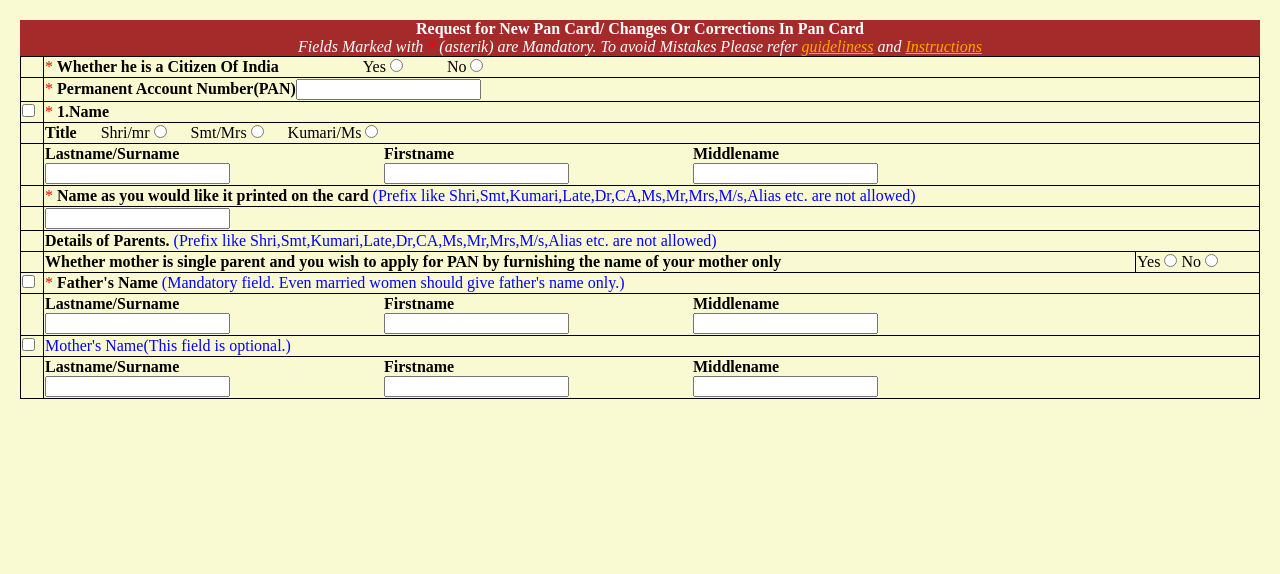
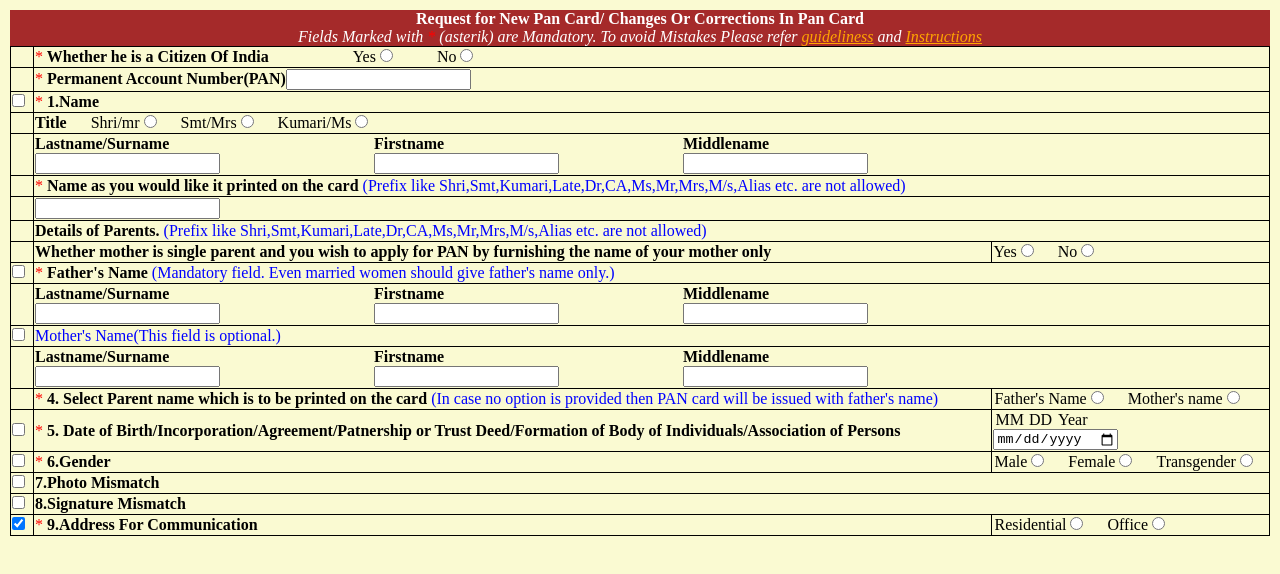
Before and after one commit to Karthick-code/PanCard, a plain HTML site: page index.html in a window 1280 px wide. Drawn offline with Linux system fonts and the light colour scheme.

Commit message:
Updated index file

```diff
--- a/index.html
+++ b/index.html
@@ -25,7 +25,7 @@
     }
 
     body {
-      margin:20px 20px 20px 20px;
+      margin:10px 10px 10px 10px;
       background-color: lightgoldenrodyellow;
     }
 
@@ -133,14 +133,14 @@
         </td>
       </tr>
       <tr >
-        <td ></td>
+        <td></td>
         <td>      <!-- <td colspan="2"> here i have tried fro columnspan but it doesn't changed -->
             <b>Whether mother is single parent and you wish to apply for PAN by furnishing the name of your mother only</b>
         </td>
         <td >
             <label for="yes" >Yes</label>
             <input type="radio" name="" id="yes">
-            <label for="no">No</label>
+            <label for="no" style="padding-left: 20px;">No</label>
             <input type="radio" name="" id="no">
         </td>
       </tr>
@@ -197,6 +197,74 @@
           </b>
         </td>
       </tr>
+      <tr>
+        <td></td>
+        <td>
+          <span class="main">*</span>
+          <b>4. Select Parent name which is to be printed on the card</b>
+          <span class="prefix">(In case no option is provided then PAN card will be issued with father's name)</span>
+        </td>
+        <td>
+          <label for="Father's name" style="padding-left: 1px;">Father's Name</label>
+          <input type="radio" name="" id="Father's name">
+          <label for="Mother's name"style="padding-left: 20px;">Mother's name</label>
+          <input type="radio" name="" id="Mother's name">
+        </td>
+      </tr>
+      <tr>
+        <td style="width:20px;"><input type="checkbox" name="" id=""></td>
+        <td>
+          <span class="main">*</span>
+          <b>5. Date of Birth/Incorporation/Agreement/Patnership or Trust Deed/Formation of Body of Individuals/Association of Persons</b>
+        </td>
+        <td>
+          <div style="display:inline-block">
+            <label for="Month" style="padding-left: 2px;">MM</label><label for="Date" style="padding-left: 5px;">DD</label> <label for="Year" style="padding-left: 2px;">Year</label><br>
+            <input type="date" name="" id="date">
+          </div>
+        </td>
+      </tr>
+      <tr>
+        <td style="width:20px;"><input type="checkbox" name="" id=""></td>
+        <td>
+          <span class="main">*</span>
+          <b>6.Gender</b>
+        </td>
+        <td>
+          <label for="Male" style="padding-left: 1px;">Male</label>
+          <input type="radio" name="" id="Male">
+          <label for="Female" style="padding-left: 20px;">Female</label>
+          <input type="radio" name="" id="Female">
+          <label for="Transgender" style="padding-left: 20px;">Transgender</label>
+          <input type="radio" name="" id="Transgender">
+        </td>
+      </tr>
+      <tr>
+        <td style="width:20px;"><input type="checkbox" name="" id=""></td>
+        <td colspan="2">
+          <b>7.Photo Mismatch</b>
+        </td>
+      </tr>
+      <tr>
+        <td style="width:20px;"><input type="checkbox" name="" id=""></td>
+        <td colspan="2">
+          <b>8.Signature Mismatch</b>
+        </td>
+      </tr>
+      <tr>
+        <td style="width:20px;"><input type="checkbox" name="" id="" checked="yes"></td>
+        <td>
+          <span class="main">*</span>
+          <b>9.Address For Communication</b>
+        </td>
+        <td>
+          <label for="Residential" style="padding-left: 1px;">Residential</label>
+          <input type="radio" name="" id="Residential">
+          <label for="Office" style="padding-left: 20px;">Office</label>
+          <input type="radio" name="" id="Office">
+        </td>
+
+      </tr>
     </tbody>
   </table>
 </body>
```
